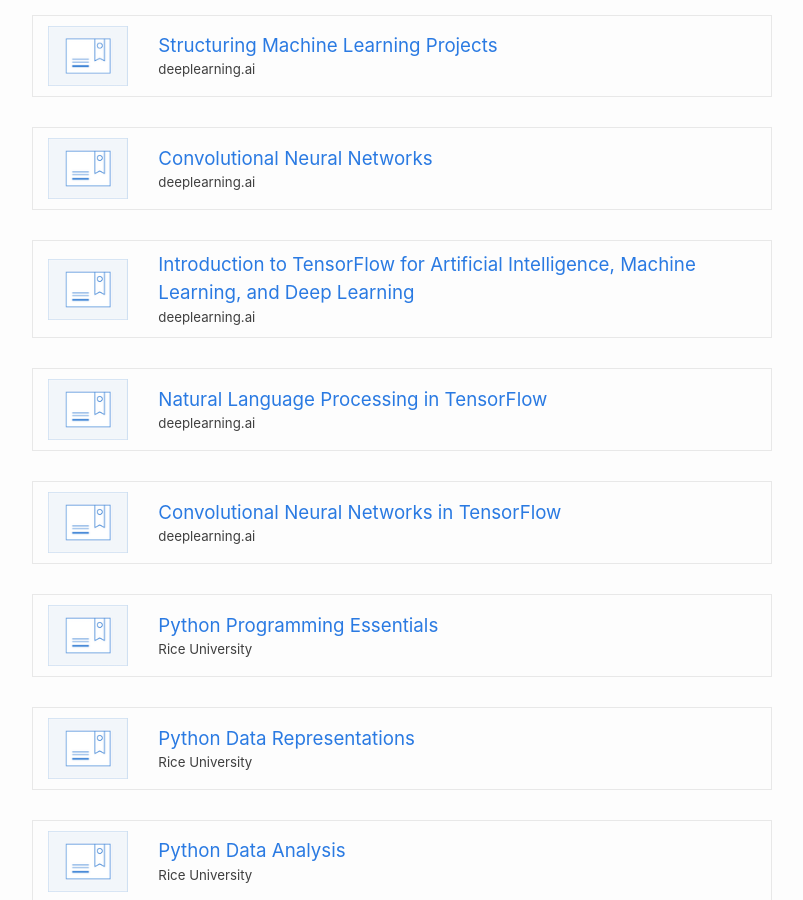
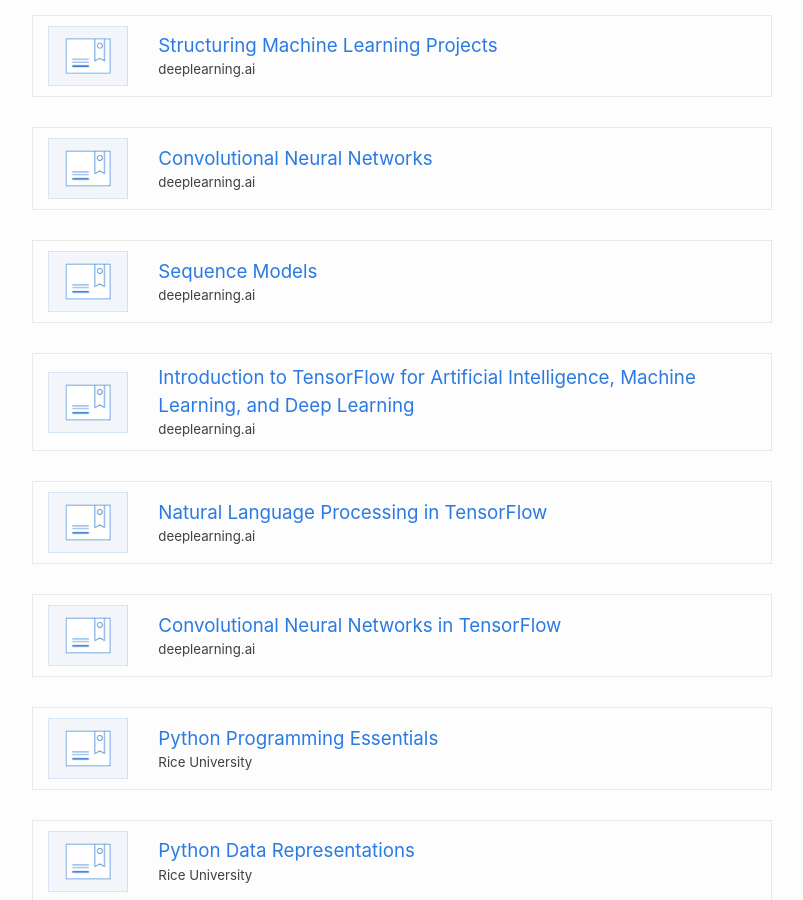
Before and after one commit to vbvsharma/vbvsharma.github.io, a Jekyll site: the page built from certificates.md, in a window 1280 px wide and 900 px high, scrolled down 759 px. Shown: the whole window, without its empty margins (238-1041 px from the left). Built offline with Jekyll 4.4.1, drawn with Linux system fonts in a browser that asks for light colours.

Commit message:
Add Sequence Models certificate

```diff
--- a/certificates.md
+++ b/certificates.md
@@ -52,6 +52,12 @@ permalink: /certificates/
                              title="Convolutional Neural Networks"
                              subtitle="deeplearning.ai" -%}
 
+<!-- Sequence Models by deeplearning.ai on Coursera -->
+{%- include certificate.html certificateLink="\"https://www.coursera.org/account/accomplishments/certificate/Y6L9UFEZCQ4F\""
+                             imageSource="\"/assets/images/cert-course.png\""
+                             title="Sequence Models"
+                             subtitle="deeplearning.ai" -%}
+
 <!-- Introduction to TensorFlow for Artificial Intelligence, Machine Learning, and Deep Learning by deeplearning.ai on Coursera -->
 {%- include certificate.html certificateLink="\"https://www.coursera.org/account/accomplishments/verify/SQQS4MFS3BZB\""
                              imageSource="\"/assets/images/cert-course.png\""
```
